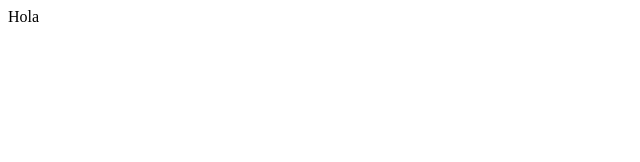
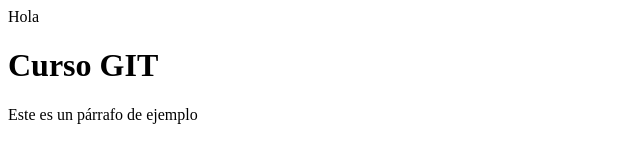
Before and after one commit to Capuxd/CursoGit, a plain HTML site: page index.html in a window 1280 px wide. Shown: the whole page, without its empty margins (0-640 px from the left). Drawn offline with Linux system fonts and the light colour scheme.

Commit message:
Agregado titulo. Primer parrafo

```diff
--- a/index.html
+++ b/index.html
@@ -7,5 +7,8 @@
 </head>
 <body>
     Hola
+
+    <h1>Curso GIT</h1>
+    <p>Este es un párrafo de ejemplo</p>
 </body>
 </html>
```
